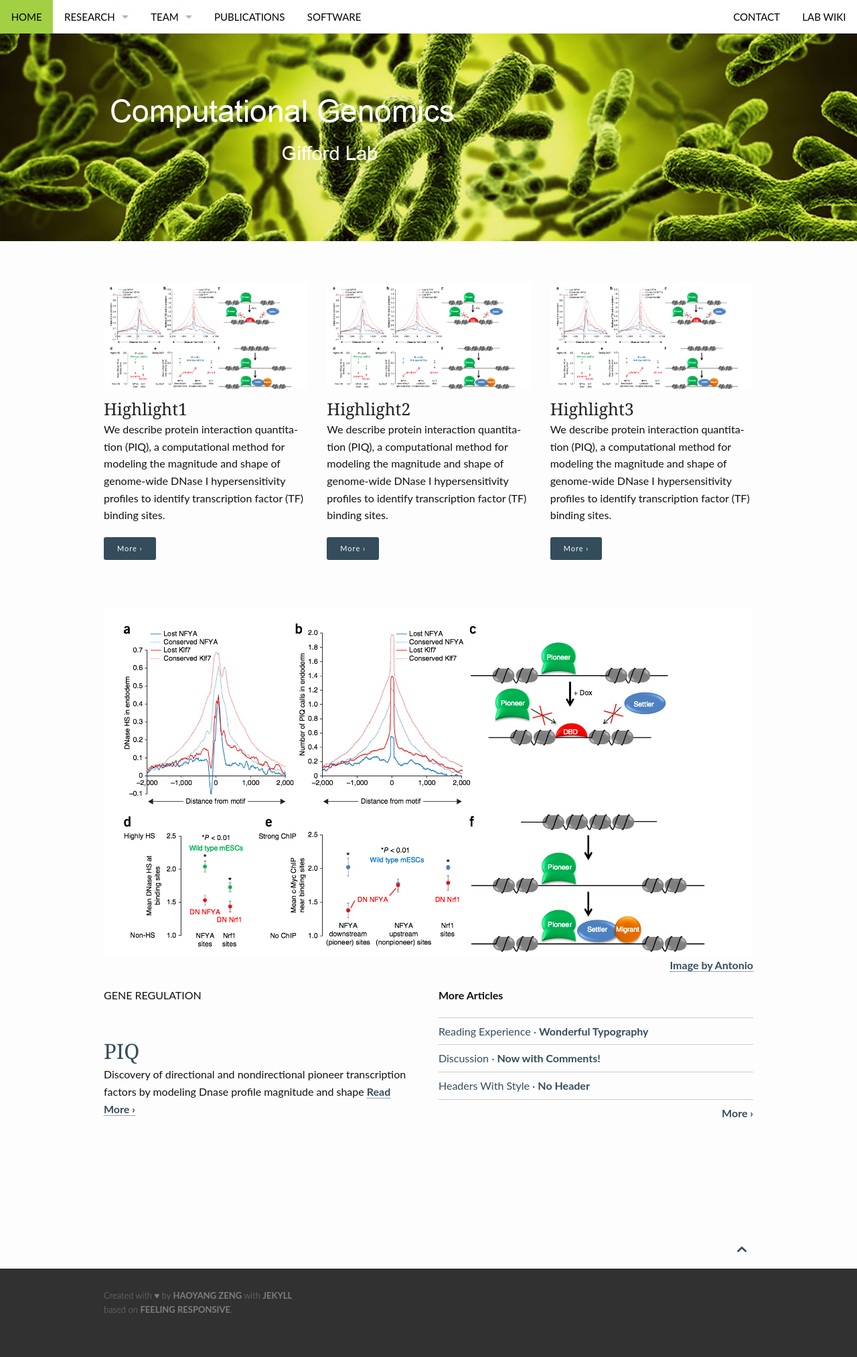
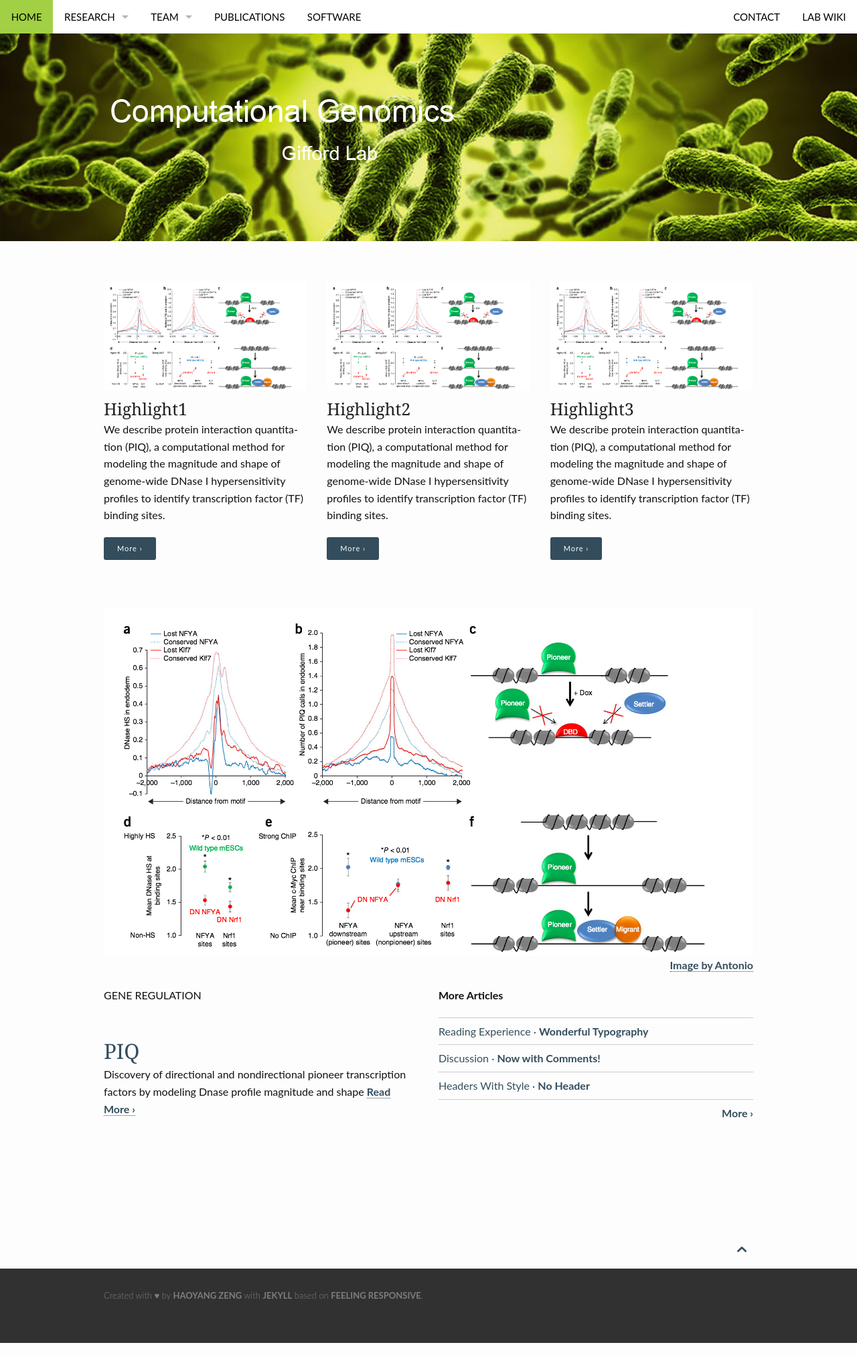
Before and after one commit to gifford-lab/gifford-lab.github.io, a Jekyll site: the page built from pages/pages-root-folder/index.md, in a window 1280 px wide. Shown: the whole page at 67% size. Built offline with Jekyll 4.4.1, drawn with Linux system fonts in a browser that asks for light colours; after the commit the page ends 2005 px from its top, so only the background shows below that.

Commit message:
revise footer; change research pointer in navigation

```diff
--- a/_data/navigation.yml
+++ b/_data/navigation.yml
@@ -3,7 +3,7 @@
   side: left
 
 - title: "Research"
-  url: "/blog/"
+  url: "/research/"
   side: left
   dropdown:
   - title: "Highlight1"
--- a/_includes/footer
+++ b/_includes/footer
@@ -11,7 +11,7 @@
 
       <div id="subfooter">
         <nav class="row">
-          <section id="subfooter-left" class="b30 small-12 medium-6 columns credits">
+          <section id="subfooter-left" class="b30 small-12 medium-12 columns credits">
             <p>
               Created with &hearts;
               by&nbsp;<a href="{{ site.data.authors[site.author].uri }}">{{ site.data.authors[site.author].name | replace: ' ', '&nbsp;' }}</a>
```
